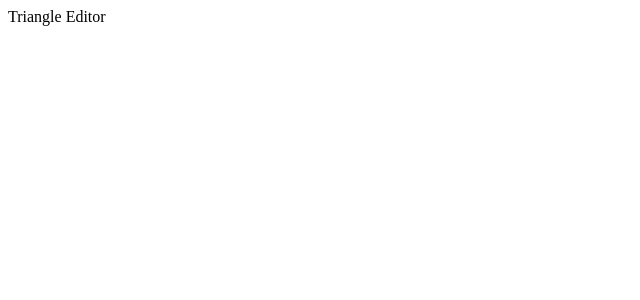
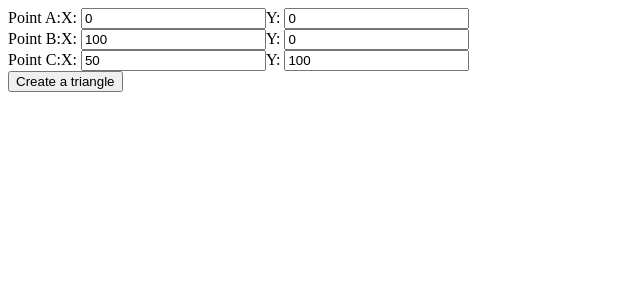
Before and after one commit to dhunjadi/triangle-editor, a React (Vite) app: page / in a window 1280 px wide. Shown: the top 300 px of the page, without its empty margins (0-640 px from the left). Built offline with nearby package versions, Linux system fonts and the light colour scheme.

Commit message:
configureg redux store, adding new triangles

```diff
--- a/src/App.tsx
+++ b/src/App.tsx
@@ -1,5 +1,65 @@
-function App() {
-  return <div className="App">Triangle Editor</div>;
-}
+import React, {useState} from 'react';
+import {Point} from './types';
+import Triangle from './Triangle';
+import {useDispatch, useSelector} from 'react-redux';
+import {addTriangleAction} from './store/actions/triangleActions';
+import {StoreState} from './store/reducers/rootReducer';
+import {v4 as uuidv4} from 'uuid';
+
+const App: React.FC = () => {
+    const dispatch = useDispatch();
+    const {triangleList} = useSelector((state: StoreState) => state.triangleReducer);
+
+    const [pointA, setPointA] = useState<Point>({x: 0, y: 0});
+    const [pointB, setPointB] = useState<Point>({x: 100, y: 0});
+    const [pointC, setPointC] = useState<Point>({x: 50, y: 100});
+
+    const handlePointChange = (pointName: string, coordinate: string, value: number) => {
+        if (pointName === 'pointA') {
+            setPointA({...pointA, [coordinate]: value});
+        } else if (pointName === 'pointB') {
+            setPointB({...pointB, [coordinate]: value});
+        } else if (pointName === 'pointC') {
+            setPointC({...pointC, [coordinate]: value});
+        }
+    };
+
+    const handleSubmit = (e: React.FormEvent<HTMLButtonElement>) => {
+        e.preventDefault();
+        const newTriangle = {
+            id: uuidv4(),
+            pointA,
+            pointB,
+            pointC,
+        };
+        dispatch(addTriangleAction(newTriangle));
+    };
+
+    return (
+        <div className="App">
+            <div>
+                <label>Point A:</label>
+                X: <input type="number" value={pointA.x} onChange={(e) => handlePointChange('pointA', 'x', +e.target.value)} />
+                Y: <input type="number" value={pointA.y} onChange={(e) => handlePointChange('pointA', 'y', +e.target.value)} />
+            </div>
+            <div>
+                <label>Point B:</label>
+                X: <input type="number" value={pointB.x} onChange={(e) => handlePointChange('pointB', 'x', +e.target.value)} />
+                Y: <input type="number" value={pointB.y} onChange={(e) => handlePointChange('pointB', 'y', +e.target.value)} />
+            </div>
+            <div>
+                <label>Point C:</label>
+                X: <input type="number" value={pointC.x} onChange={(e) => handlePointChange('pointC', 'x', +e.target.value)} />
+                Y: <input type="number" value={pointC.y} onChange={(e) => handlePointChange('pointC', 'y', +e.target.value)} />
+            </div>
+
+            <button onClick={handleSubmit}>Create a triangle</button>
+
+            {triangleList.map((triangle) => {
+                return <Triangle key={triangle.id} {...triangle} />;
+            })}
+        </div>
+    );
+};
 
 export default App;
--- /dev/null
+++ b/src/Triangle.tsx
@@ -0,0 +1,17 @@
+import {Triangle as TriangleType} from './types';
+
+const Triangle = ({pointA, pointB, pointC}: TriangleType) => {
+    const adjustedA = {x: pointA.x + 100, y: -pointA.y + 100};
+    const adjustedB = {x: pointB.x + 100, y: -pointB.y + 100};
+    const adjustedC = {x: pointC.x + 100, y: -pointC.y + 100};
+
+    const path = `M${adjustedA.x},${adjustedA.y} L${adjustedB.x},${adjustedB.y} L${adjustedC.x},${adjustedC.y} Z`;
+
+    return (
+        <svg>
+            <path d={path} fill="none" stroke="black" />
+        </svg>
+    );
+};
+
+export default Triangle;
--- a/src/main.tsx
+++ b/src/main.tsx
@@ -1,9 +1,13 @@
-import React from "react";
-import ReactDOM from "react-dom/client";
-import App from "./App.tsx";
+import React from 'react';
+import ReactDOM from 'react-dom/client';
+import App from './App.tsx';
+import {Provider} from 'react-redux';
+import {store} from './store/store.ts';
 
-ReactDOM.createRoot(document.getElementById("root")!).render(
-  <React.StrictMode>
-    <App />
-  </React.StrictMode>
+ReactDOM.createRoot(document.getElementById('root')!).render(
+    <React.StrictMode>
+        <Provider store={store}>
+            <App />
+        </Provider>
+    </React.StrictMode>
 );
--- /dev/null
+++ b/src/store/actions/triangleActions.ts
@@ -0,0 +1,11 @@
+import {Triangle} from '../../types';
+import {AddTriangleAction} from './types/triangleActionTypes';
+
+export const ADD_TRIANGLE = 'ADD_TRIANGLE';
+
+export const addTriangleAction = (triangle: Triangle): AddTriangleAction => ({
+    type: ADD_TRIANGLE,
+    triangle,
+});
+
+export type TriangleActions = AddTriangleAction;
--- /dev/null
+++ b/src/store/actions/types/triangleActionTypes.ts
@@ -0,0 +1,7 @@
+import {Triangle} from '../../../types';
+import {ADD_TRIANGLE} from '../triangleActions';
+
+export interface AddTriangleAction {
+    type: typeof ADD_TRIANGLE;
+    triangle: Triangle;
+}
--- /dev/null
+++ b/src/store/reducers/rootReducer.ts
@@ -0,0 +1,10 @@
+import {combineReducers} from 'redux';
+import {triangleReducer, TriangleReducerState} from './triangleReducer';
+
+export interface StoreState {
+    triangleReducer: TriangleReducerState;
+}
+
+export const rootReducer = combineReducers({
+    triangleReducer,
+});
--- /dev/null
+++ b/src/store/reducers/triangleReducer.ts
@@ -0,0 +1,22 @@
+import {Triangle} from '../../types';
+import {ADD_TRIANGLE, TriangleActions} from '../actions/triangleActions';
+
+export interface TriangleReducerState {
+    triangleList: Triangle[];
+}
+
+const initialState = {
+    triangleList: [],
+};
+
+export const triangleReducer = (state: TriangleReducerState = initialState, action: TriangleActions): TriangleReducerState => {
+    switch (action.type) {
+        case ADD_TRIANGLE:
+            return {
+                ...state,
+                triangleList: [...state.triangleList, action.triangle],
+            };
+        default:
+            return state;
+    }
+};
--- /dev/null
+++ b/src/store/store.ts
@@ -0,0 +1,6 @@
+import {createStore, applyMiddleware} from 'redux';
+
+import {composeWithDevTools} from '@redux-devtools/extension';
+import {rootReducer} from './reducers/rootReducer';
+
+export const store = createStore(rootReducer, composeWithDevTools(applyMiddleware()));
--- /dev/null
+++ b/src/types.ts
@@ -0,0 +1,11 @@
+export interface Point {
+    x: number;
+    y: number;
+}
+
+export interface Triangle {
+    id: string;
+    pointA: Point;
+    pointB: Point;
+    pointC: Point;
+}
```
Also changed, not shown: package.json (+11 -1 lines), 1 other file (tests, documents, lock files or other folders).
